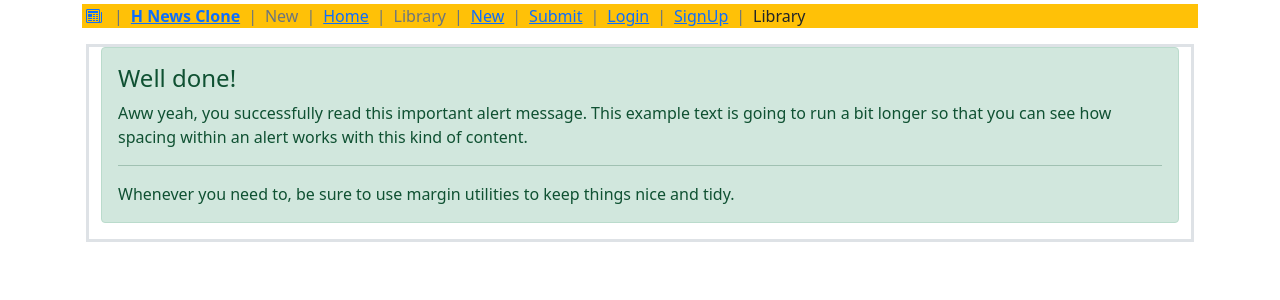
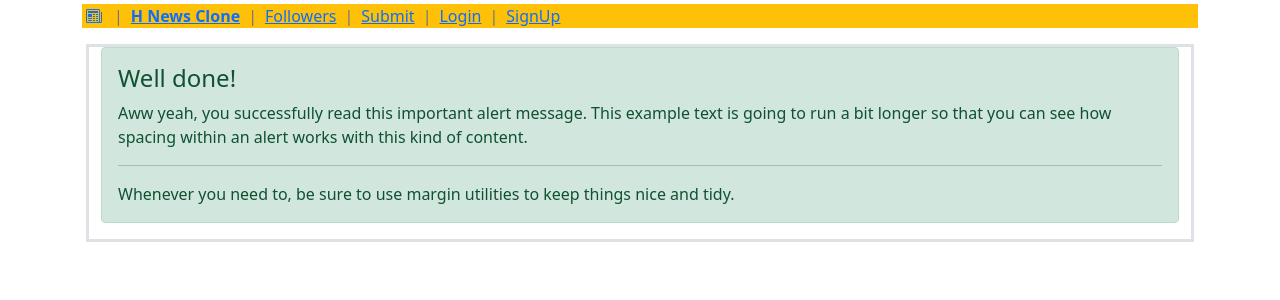
Before and after one commit to rcoffie/hacker_news_clone, a Django app: page / in a window 1280 px wide. Shown: the top 300 px of the page. Run offline with Django 3.2, Linux system fonts and the light colour scheme; data that the repository does not hold is empty.

Commit message:
cleaing ui and navbar

```diff
--- a/pages/views.py
+++ b/pages/views.py
@@ -61,8 +61,4 @@ def follow(request, id):
     else:
         follow = Follow.objects.get(following_id=author.id, follower=user)
         follow.delete()
-        # print(author.id)
-        # print(author)
-        # follow = Follow.objects.get(following_id=id, follower=user)
-        # follow.delete()
     return redirect('user_profile', id=id)
--- a/templates/base.html
+++ b/templates/base.html
@@ -16,21 +16,16 @@
         <nav style="--bs-breadcrumb-divider: '|';" aria-label="breadcrumb" class="bg-warning mt-1">
             <ol class="breadcrumb  ">
               <li class="breadcrumb-item"><a href="#"><i class="bi bi-newspaper m-1"></i></a></li>
-              <li class="breadcrumb-item "><a href="#"> <strong class="text-decoration-none">H News Clone</strong></a></li>
-              <li class="breadcrumb-item active" aria-current="page">New</li>
-              <li class="breadcrumb-item"><a href="#">Home</a></li>
-              <li class="breadcrumb-item active" aria-current="page">Library</li>
-              <li class="breadcrumb-item"><a href="{% url 'new' %}">New</a></li>
+              <li class="breadcrumb-item "><a href="/"> <strong class="text-decoration-none">H News Clone</strong></a></li>
+              <li class="breadcrumb-item"><a href="{% url 'new' %}">Followers</a></li>
               <li class="breadcrumb-item"><a href="{% url 'create_story' %}">Submit</a></li>
               {% if request.user.is_authenticated %}
-
               <li class="breadcrumb-item active" aria-current="page">{{request.user.username|title}}</li>
               <li class="breadcrumb-item"><a href="{% url 'logout' %}">Logout</a></li>
               {% else %}
               <li class="breadcrumb-item"><a href="{% url 'login' %}">Login</a></li>
               <li class="breadcrumb-item"><a href="{% url 'signup' %}">SignUp</a></li>
               {% endif %}
-              <li class="breadcrumb-item d-flex justify-content-start" aria-current="page">Library</li>
             </ol>
 
 
--- a/templates/pages/homepage.html
+++ b/templates/pages/homepage.html
@@ -10,7 +10,7 @@
             {% if stories %}
             {% for story in stories %}
              <p >  <a href="{% url 'detail' story.id %}" class="text-decoration-none"> {{story.title | title}}  </a>   <br>
-              <small> <i class="bi bi-arrow-down-circle-fill"></i> {{story.votes.count }} point  | <i class="bi bi-alarm"></i> {{story.created_at | naturalday }}  | <i class="bi bi-person-circle"></i> <a href="">{{story.created_by | title}}</a>   | <i class="bi bi-chat-left-text"></i> <a href="">comment </a>  </small>
+              <small> <i class="bi bi-arrow-down-circle-fill"></i> {{story.votes.count }} point  | <i class="bi bi-alarm"></i> {{story.created_at | naturalday }}  | <i class="bi bi-person-circle"></i> <a href="{% url 'user_profile' story.created_by.profile.id %}">{{story.created_by | title}}</a>   | <i class="bi bi-chat-left-text"></i> <a href="">comment </a>  </small>
             </p>
             <p>{{ story.text|truncatechars:80  }}</p>
              {% endfor %}
```
